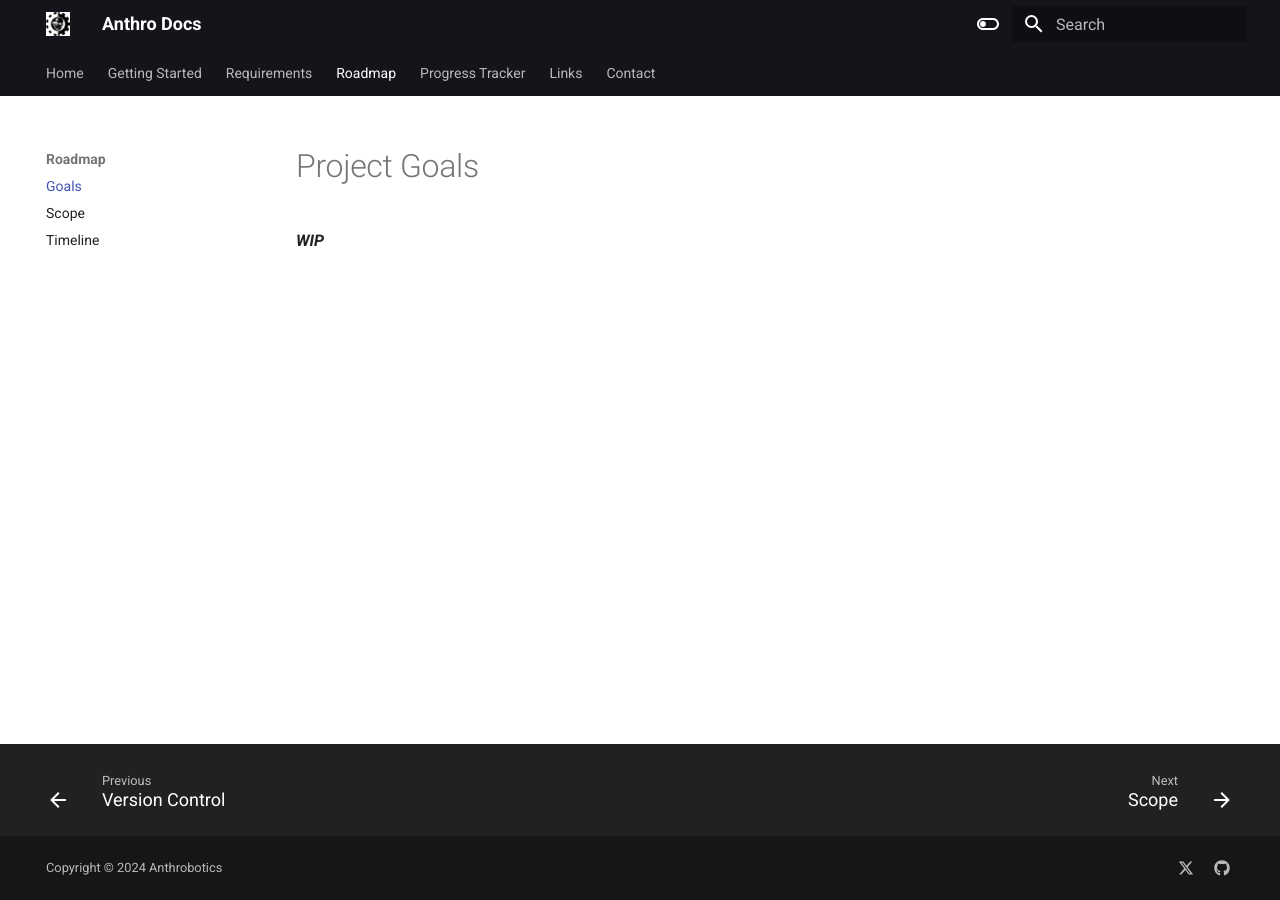
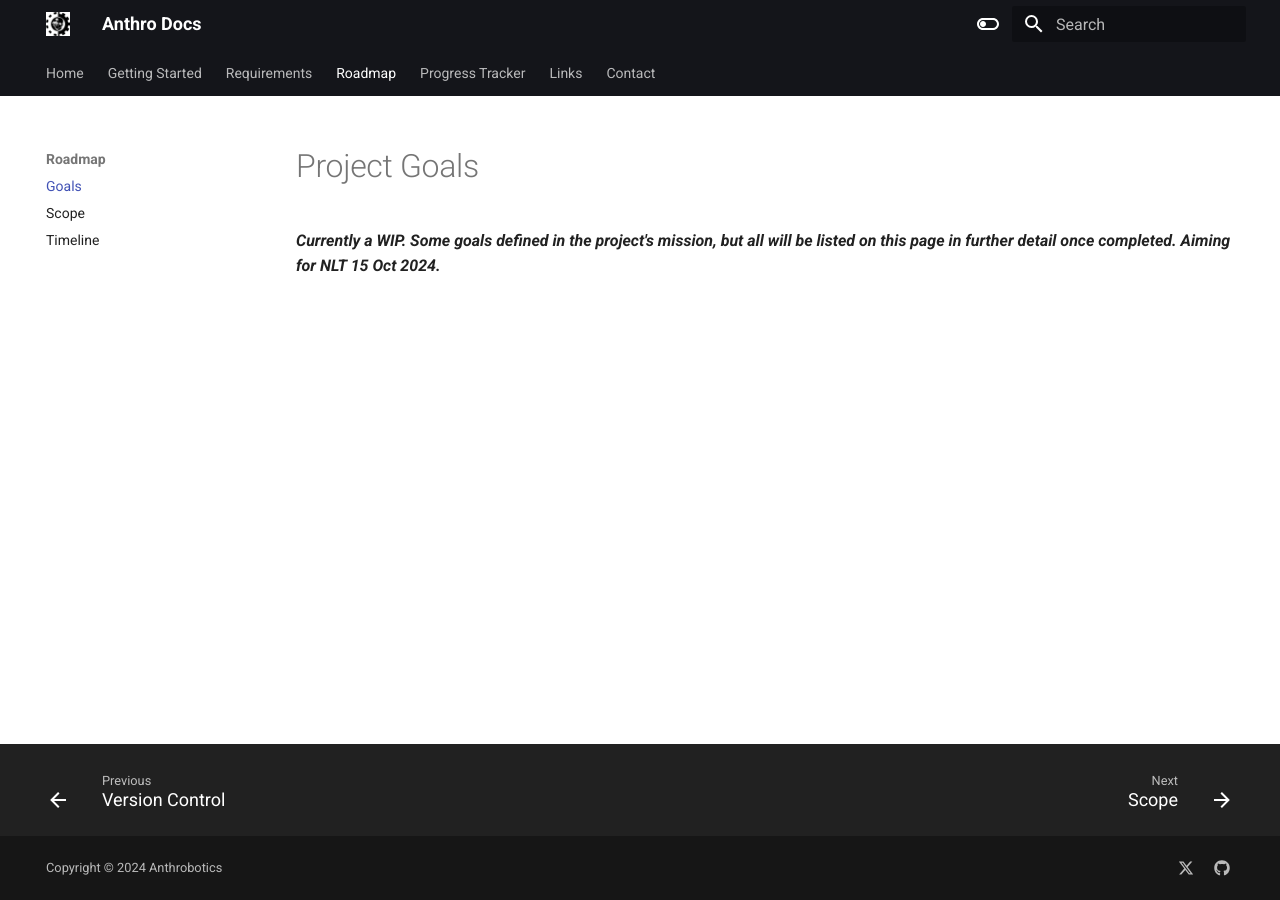
Before and after one commit to Anthrobotics/anthro-docs, an MkDocs documentation site: the page built from docs/roadmap/project goals.md, in a window 1280 px wide. Built offline with MkDocs 1.6.1 and Material for MkDocs 9.7.7, drawn with Linux system fonts in a browser that asks for light colours.

Commit message:
Update project goals.md

```diff
--- a/docs/roadmap/project goals.md
+++ b/docs/roadmap/project goals.md
@@ -1,3 +1,3 @@
 # Project Goals
 
-***WIP***
+***Currently a WIP. Some goals defined in the project's mission, but all will be listed on this page in further detail once completed. Aiming for NLT 15 Oct 2024.***
```
